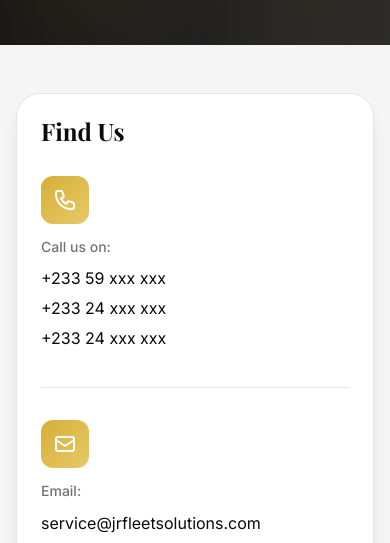
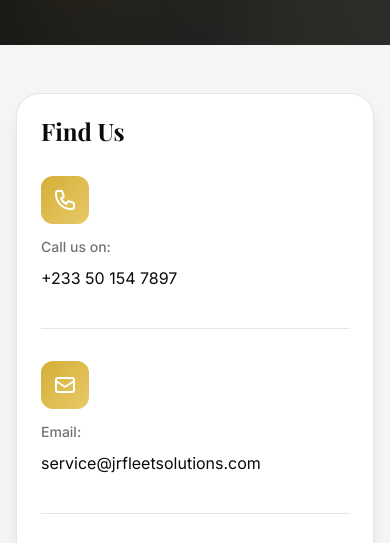
Before and after one commit to armstrongabiero-design/jrfleetsolutions, a website: page support.html in a window 390 px wide. Shown: the part 269-812 px from the top of the page. Drawn offline with nearby package versions, Linux system fonts and the light colour scheme.

Commit message:
fix: update contact phone numbers for support page

```diff
--- a/support.html
+++ b/support.html
@@ -76,9 +76,9 @@
                             </div>
                             <div class="contact-details">
                                 <p class="contact-label">Call us on:</p>
-                                <a href="tel:+233595952752" class="contact-value">+233 59 xxx xxx</a>
-                                <a href="tel:+233245392996" class="contact-value">+233 24 xxx xxx</a>
-                                <a href="tel:+233244567890" class="contact-value">+233 24 xxx xxx</a>
+                                <a href="tel:+233595952752" class="contact-value">+233 50 154 7897</a>
+                                <!-- <a href="tel:+233245392996" class="contact-value">+233 24 xxx xxx</a>
+                                <a href="tel:+233244567890" class="contact-value">+233 24 xxx xxx</a> -->
                             </div>
                         </div>
 
```
